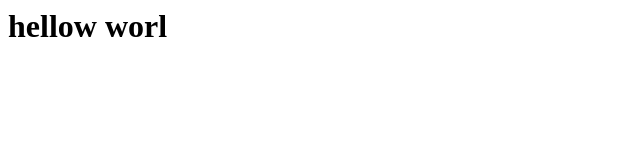
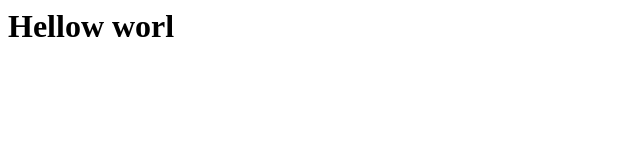
Before and after one commit to ARFAT-HASAAN/ARFAT-HASAAN.github.io, a plain HTML site: page index.html in a window 1280 px wide. Shown: the whole page, without its empty margins (0-640 px from the left). Drawn offline with Linux system fonts and the light colour scheme.

Commit message:
first commit

```diff
--- a/index.html
+++ b/index.html
@@ -1 +1 @@
-<h1> hellow worl <h1/>
+<h1> Hellow worl <h1/>
```
